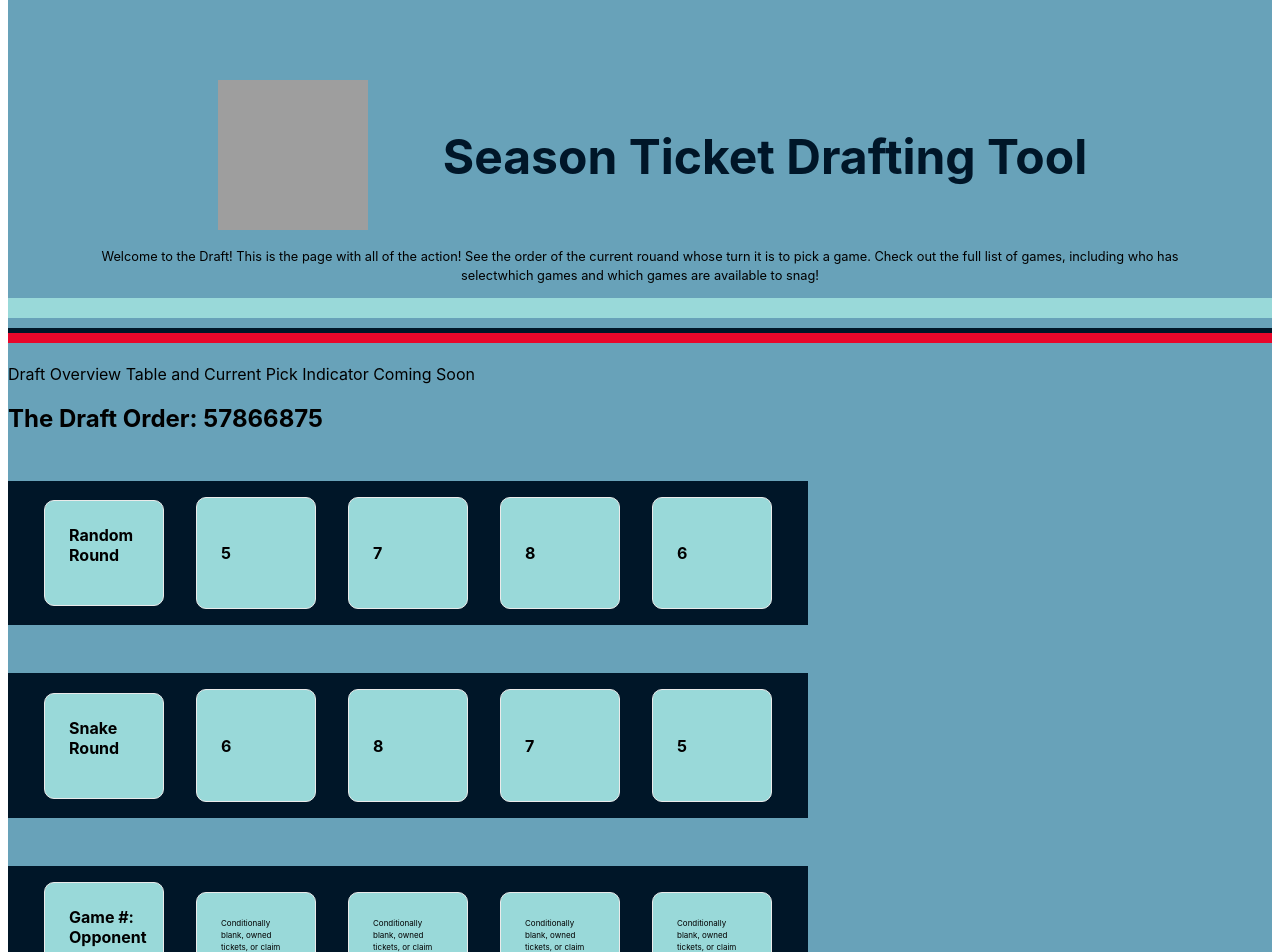
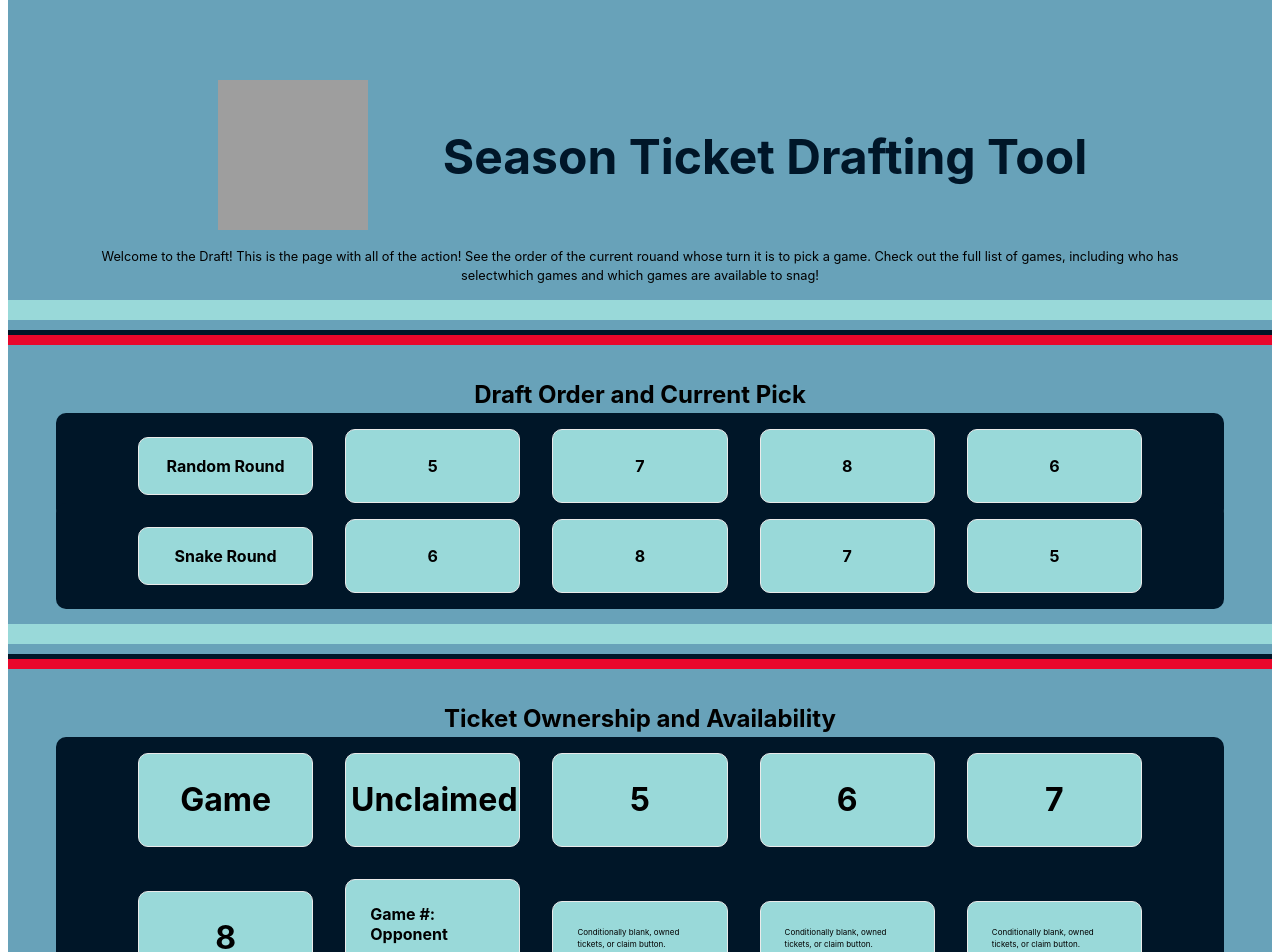
Before and after one commit to paul-leonard/draft-tickets, a Next.js app: page / in a window 1280 px wide. Shown: the top 952 px of the page. Built offline with nearby package versions, Linux system fonts and the light colour scheme; grey boxes are pictures that could not be loaded.

Commit message:
improved css, header column for draft, draft order displayed

```diff
--- a/components/DraftProgressDisplay.js
+++ b/components/DraftProgressDisplay.js
@@ -1,16 +1,10 @@
-import styles from '../styles/Home.module.css'
-// import DraftRow from './DraftRow'
+import styles from '../styles/DraftProgressDisplay.module.css'
 
 export default function DraftProgressDisplay ({draft_order}) {
   return (
     <>
-      <p>Draft Overview Table and Current Pick Indicator Coming Soon</p>
-      <h2> The Draft Order:  {draft_order}</h2>
-
-      {/* <div className={styles.grid}>
-        <DraftRow row_order={draft_order[0]}/>
-        <DraftRow row_order={draft_order[1]}/>
-      </div> */}
+      <h2 className={styles.title}>Draft Order and Current Pick</h2>
+      {/* <h2 className={styles.title}>{draft_order}</h2> */}
 
       <div>
         <div className={styles.grid}>
--- a/components/GameRow.js
+++ b/components/GameRow.js
@@ -10,6 +10,7 @@ export default function GameRow () {
       <PickCard/>
       <PickCard/>
       <PickCard/>
+      <PickCard/>
     </>
   )
 }
--- a/components/TicketTable.js
+++ b/components/TicketTable.js
@@ -1,13 +1,28 @@
-import styles from '../styles/Home.module.css'
+// import styles from '../styles/Home.module.css'
+import styles from '../styles/DraftProgressDisplay.module.css'
 import GameRow from './GameRow'
 
-export default function TicketTable () {
+export default function TicketTable ({names}) {
   return (
+    <>
+      <h2 className={styles.title}>Ticket Ownership and Availability</h2>
       <div className={styles.grid}>
+        <div className={styles.card}>
+          <h1>Game</h1>
+        </div>
+        <div className={styles.card}>
+          <h1>Unclaimed</h1>
+        </div>
+        {names.map((name, i) => (
+            <div key={i} className={styles.card}>
+              <h1>{name}</h1>
+            </div>
+        ))}
         <GameRow/>
         <GameRow/>
         <GameRow/>
         <GameRow/>
       </div>
+    </>
   )
 }
--- a/pages/index.js
+++ b/pages/index.js
@@ -24,7 +24,8 @@ export default function Home(props) {
         <HeroTitle/>
         <Stripe/>
         <DraftProgressDisplay draft_order={props.data.draft_order}/>
-        <TicketTable/>
+        <Stripe/>
+        <TicketTable names={props.data.participants}/>
       </main>
 
       <Footer/>
@@ -39,7 +40,12 @@ export async function getStaticProps() {
 
   return {
     props: {
-      data: {"draft_order": [[5, 7, 8, 6], [6, 8, 7, 5]]}
+      data: {"draft_order": [[5, 7, 8, 6], [6, 8, 7, 5]],             "participants": [
+        5,
+        6,
+        7,
+        8
+    ]}
     }
   }
 }
--- /dev/null
+++ b/styles/DraftProgressDisplay.module.css
@@ -0,0 +1,48 @@
+
+
+.grid {
+  display: flex;
+  align-items: center;
+  justify-content: center;
+  background-color: #001628;
+  flex-wrap: wrap;
+  margin-top: -1rem;
+  margin-left: 3rem;
+  margin-right: 3rem;
+  border-radius: 10px;;
+}
+
+.card {
+  margin: 1rem;
+  padding: .3rem;
+  text-align: center;
+  vertical-align: middle ;
+  color: inherit;
+  background-color: #99d9d9;
+  text-decoration: none;
+  border: 1px solid #eaeaea;
+  border-radius: 10px;
+  transition: color 0.15s ease, border-color 0.15s ease;
+  width: 15%;
+}
+
+.card h2 {
+  font-size: 1rem;
+}
+
+.card p {
+  margin: 0;
+  font-size: 0.5rem;
+  line-height: 1.5;
+}
+
+.title {
+  text-align: center;
+}
+
+@media (max-width: 600px) {
+  .grid {
+    width: 100%;
+    flex-direction: column;
+  }
+}
--- a/styles/Home.module.css
+++ b/styles/Home.module.css
@@ -1,11 +1,11 @@
 .container {
-  min-height: 100vh;
+  /* min-height: 100vh; */
   padding: 0 0.5rem;
   /* display: flex;
   flex-direction: column;
   justify-content: center;
   align-items: center; */
-  height: 100vh;
+  /* height: 100vh;s */
 }
 
 .main {
--- a/styles/Stripe.module.css
+++ b/styles/Stripe.module.css
@@ -2,6 +2,8 @@
   min-height: 50px;
   display: grid;
   grid-template-rows: 40% 20% 10% 20%;
+  margin-top: 15px;
+  margin-bottom: 30px;
 }
 
 .lightblue {
```
Lines whose indentation alone changed are shown as unchanged.
